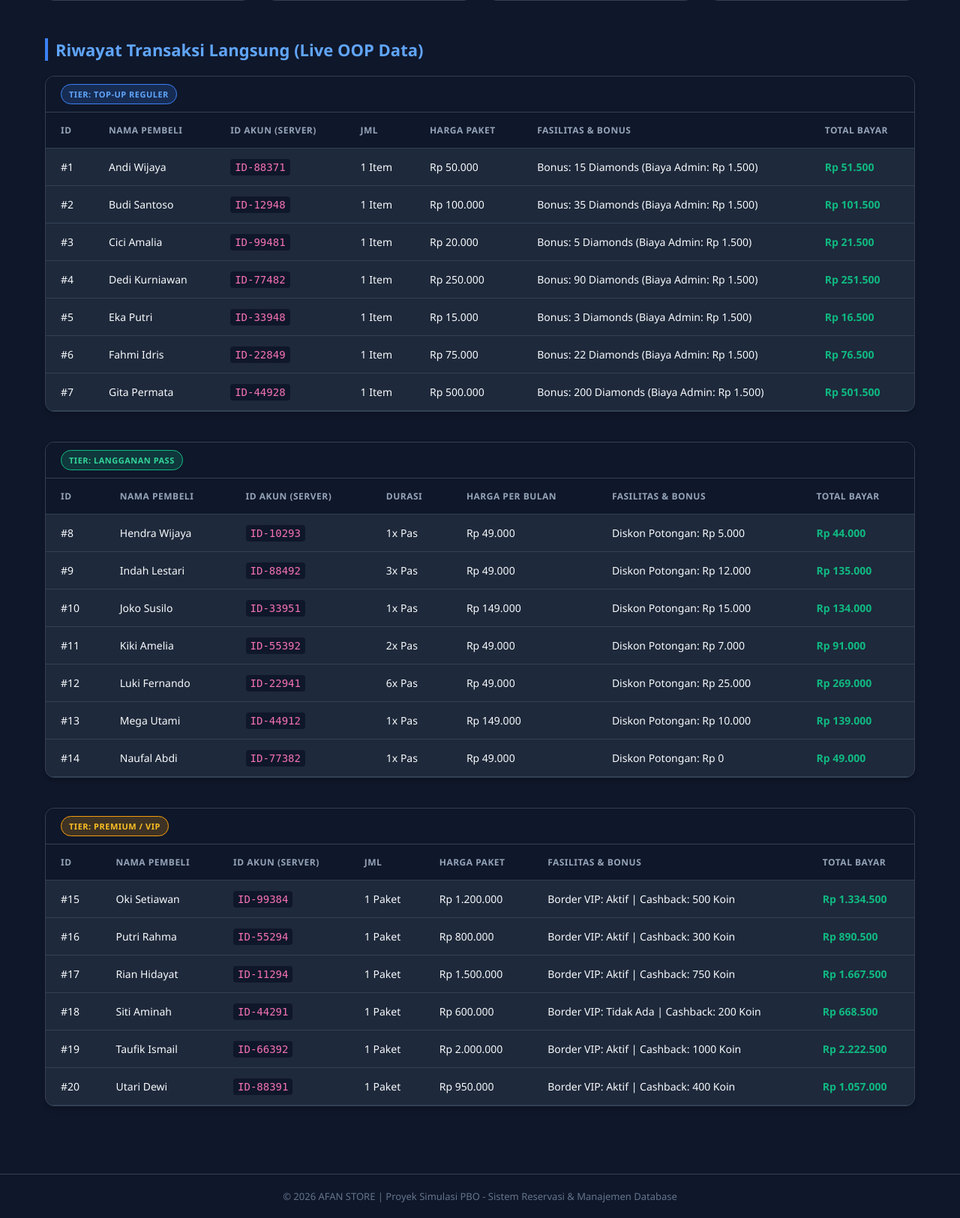
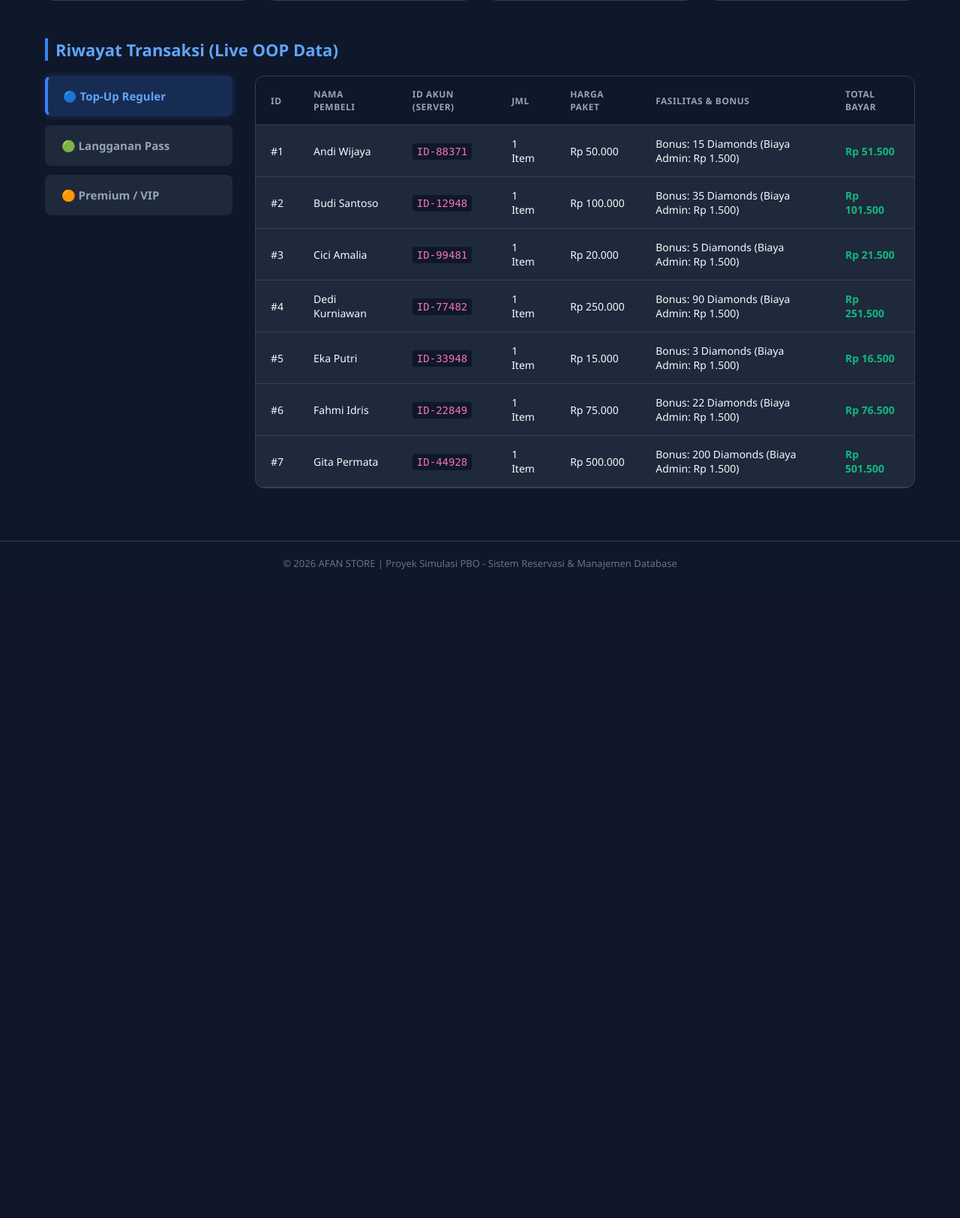
Before and after one commit to afanafriansyah-alt/AfanStore, a PHP site: page / in a window 1280 px wide. Shown: the part 463-2087 px from the top of the page at 75% size. After the commit the page ends 1223 px from the top, so only its background shows below. Run offline with PHP 8.4, Linux system fonts and the light colour scheme; data comes from the database, SQL or seed files in the repository; grey boxes labelled with a size stand in for pictures from a placeholder-image service; some libraries are stand-ins or nearby versions.

Commit message:
[Tahap 6] memperbaiki tampilan dashboard

```diff
--- a/index.php
+++ b/index.php
@@ -7,7 +7,7 @@ require_once "models/TopUpPremium.php";
 $database = new Database();
 $db = $database->getConnection();
 
-// Mengambil data mentah dari database menggunakan metode statis
+// Mengambil data mentah dari database
 $dataReguler = TopUpReguler::getDaftarReguler($db);
 $dataLangganan = TopUpLangganan::getDaftarLangganan($db);
 $dataPremium = TopUpPremium::getDaftarPremium($db);
@@ -69,23 +69,41 @@ foreach ($dataPremium as $row) {
         .btn-topup { background: #f59e0b; color: #fff; border: none; padding: 8px 20px; border-radius: 6px; font-weight: bold; cursor: pointer; transition: 0.2s; width: 100%; }
         .btn-topup:hover { background: #d97706; }
 
-        /* Tables for Transaction OOP */
-        .table-wrapper { background: #1e293b; border-radius: 12px; overflow: hidden; margin-bottom: 40px; box-shadow: 0 4px 6px rgba(0,0,0,0.2); border: 1px solid #334155; }
+        /* Dashboard Layout (SIDEBAR & CONTENT) */
+        .dashboard-wrapper { display: flex; gap: 30px; align-items: flex-start; margin-top: 20px; }
+
+        /* Sidebar Tabs */
+        .tab-container { display: flex; flex-direction: column; gap: 12px; min-width: 250px; }
+        .tab-btn { background: #1e293b; color: #94a3b8; border: 2px solid transparent; padding: 15px 20px; border-radius: 8px; font-weight: bold; cursor: pointer; transition: 0.3s ease; font-size: 15px; text-align: left; }
+        .tab-btn:hover { background: #334155; color: #fff; transform: translateX(5px); }
+
+        /* Active Tab Colors */
+        .tab-btn.active-reguler { background: rgba(59, 130, 246, 0.2); color: #60a5fa; border-left: 4px solid #3b82f6; box-shadow: 0 0 10px rgba(59, 130, 246, 0.2); }
+        .tab-btn.active-langganan { background: rgba(16, 185, 129, 0.2); color: #34d399; border-left: 4px solid #10b981; box-shadow: 0 0 10px rgba(16, 185, 129, 0.2); }
+        .tab-btn.active-premium { background: rgba(245, 158, 11, 0.2); color: #fbbf24; border-left: 4px solid #f59e0b; box-shadow: 0 0 10px rgba(245, 158, 11, 0.2); }
+
+        /* Tab Content Area */
+        .tab-content-area { flex-grow: 1; width: 100%; overflow-x: auto; }
+        .tab-content { display: none; animation: fadeEffect 0.4s ease-in-out; }
+        @keyframes fadeEffect { from { opacity: 0; transform: translateX(15px); } to { opacity: 1; transform: translateX(0); } }
+
+        /* Tables */
+        .table-wrapper { background: #1e293b; border-radius: 12px; overflow: hidden; box-shadow: 0 4px 6px rgba(0,0,0,0.2); border: 1px solid #334155; }
         table { width: 100%; border-collapse: collapse; text-align: left; }
         th, td { padding: 15px 20px; border-bottom: 1px solid #334155; font-size: 14px; }
         th { background-color: #0f172a; color: #94a3b8; text-transform: uppercase; font-size: 12px; letter-spacing: 0.5px; }
         tr:hover { background-color: #2dd4bf1a; }
 
-        /* Badges & Colors */
-        .badge { padding: 5px 10px; border-radius: 20px; font-size: 11px; font-weight: bold; text-transform: uppercase; }
-        .bg-reguler { background: rgba(59, 130, 246, 0.2); color: #60a5fa; border: 1px solid #3b82f6; }
-        .bg-langganan { background: rgba(16, 185, 129, 0.2); color: #34d399; border: 1px solid #10b981; }
-        .bg-premium { background: rgba(245, 158, 11, 0.2); color: #fbbf24; border: 1px solid #f59e0b; }
+        /* Typography & Helpers */
         .total-harga { font-weight: 800; color: #10b981; }
         code { background: #0f172a; padding: 3px 6px; border-radius: 4px; color: #f472b6; font-family: monospace; }
+        footer { text-align: center; padding: 20px; color: #64748b; font-size: 13px; margin-top: 40px; border-top: 1px solid #334155; }
 
-        /* Footer */
-        footer { text-align: center; padding: 20px; color: #64748b; font-size: 13px; margin-top: 20px; border-top: 1px solid #334155; }
+        /* Responsive (Agar rapi di layar kecil) */
+        @media (max-width: 768px) {
+            .dashboard-wrapper { flex-direction: column; }
+            .tab-container { min-width: 100%; }
+        }
     </style>
 </head>
 <body>
@@ -133,13 +151,20 @@ foreach ($dataPremium as $row) {
             </div>
         </div>
 
-        <h2 class="section-title" style="margin-top: 40px;">Riwayat Transaksi Langsung (Live OOP Data)</h2>
+        <h2 class="section-title" style="margin-top: 40px;">Riwayat Transaksi (Live OOP Data)</h2>
 
-        <div class="table-wrapper">
+        <div class="dashboard-wrapper">
+
+            <div class="tab-container">
+                <button class="tab-btn" id="btn-reguler" onclick="bukaTab(event, 'tab-reguler', 'active-reguler')">🔵 Top-Up Reguler</button>
+                <button class="tab-btn" id="btn-langganan" onclick="bukaTab(event, 'tab-langganan', 'active-langganan')">🟢 Langganan Pass</button>
+                <button class="tab-btn" id="btn-premium" onclick="bukaTab(event, 'tab-premium', 'active-premium')">🟠 Premium / VIP</button>
+            </div>
+
+            <div class="tab-content-area">
+
+                <div id="tab-reguler" class="tab-content table-wrapper">
                     <table>
-                <tr>
-                    <th colspan="7"><span class="badge bg-reguler">Tier: Top-Up Reguler</span></th>
-                </tr>
                         <tr>
                             <th>ID</th><th>Nama Pembeli</th><th>ID Akun (Server)</th><th>Jml</th><th>Harga Paket</th><th>Fasilitas & Bonus</th><th>Total Bayar</th>
                         </tr>
@@ -159,11 +184,8 @@ foreach ($dataPremium as $row) {
                     </table>
                 </div>
 
-        <div class="table-wrapper">
+                <div id="tab-langganan" class="tab-content table-wrapper">
                     <table>
-                <tr>
-                    <th colspan="7"><span class="badge bg-langganan">Tier: Langganan Pass</span></th>
-                </tr>
                         <tr>
                             <th>ID</th><th>Nama Pembeli</th><th>ID Akun (Server)</th><th>Durasi</th><th>Harga per Bulan</th><th>Fasilitas & Bonus</th><th>Total Bayar</th>
                         </tr>
@@ -183,11 +205,8 @@ foreach ($dataPremium as $row) {
                     </table>
                 </div>
 
-        <div class="table-wrapper">
+                <div id="tab-premium" class="tab-content table-wrapper">
                     <table>
-                <tr>
-                    <th colspan="7"><span class="badge bg-premium">Tier: Premium / VIP</span></th>
-                </tr>
                         <tr>
                             <th>ID</th><th>Nama Pembeli</th><th>ID Akun (Server)</th><th>Jml</th><th>Harga Paket</th><th>Fasilitas & Bonus</th><th>Total Bayar</th>
                         </tr>
@@ -207,11 +226,37 @@ foreach ($dataPremium as $row) {
                     </table>
                 </div>
 
-    </div>
+            </div> </div> </div>
 
     <footer>
         &copy; 2026 AFAN STORE | Proyek Simulasi PBO - Sistem Reservasi & Manajemen Database
     </footer>
 
+    <script>
+        function bukaTab(evt, namaTab, kelasAktif) {
+            // Sembunyikan semua konten tab
+            let i, tabcontent, tablinks;
+            tabcontent = document.getElementsByClassName("tab-content");
+            for (i = 0; i < tabcontent.length; i++) {
+                tabcontent[i].style.display = "none";
+            }
+
+            // Hapus kelas aktif dari semua tombol tab
+            tablinks = document.getElementsByClassName("tab-btn");
+            for (i = 0; i < tablinks.length; i++) {
+                tablinks[i].className = tablinks[i].className.replace(" active-reguler", "");
+                tablinks[i].className = tablinks[i].className.replace(" active-langganan", "");
+                tablinks[i].className = tablinks[i].className.replace(" active-premium", "");
+            }
+
+            // Tampilkan tab yang dipilih dan tambahkan kelas aktif ke tombol yang ditekan
+            document.getElementById(namaTab).style.display = "block";
+            evt.currentTarget.className += " " + kelasAktif;
+        }
+
+        // Jalankan klik pada tab reguler secara default saat halaman dimuat
+        document.getElementById("btn-reguler").click();
+    </script>
+
 </body>
 </html>
```
Lines whose indentation alone changed are shown as unchanged.
